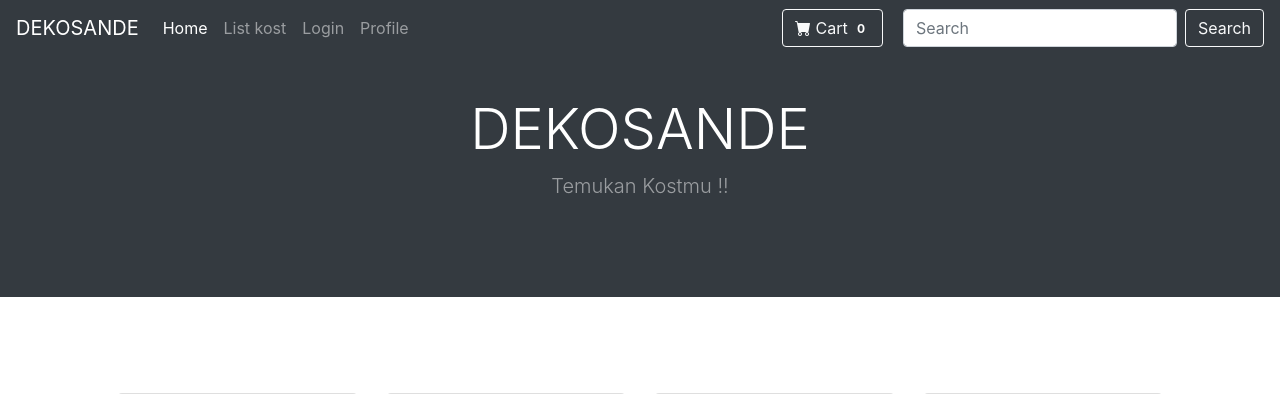
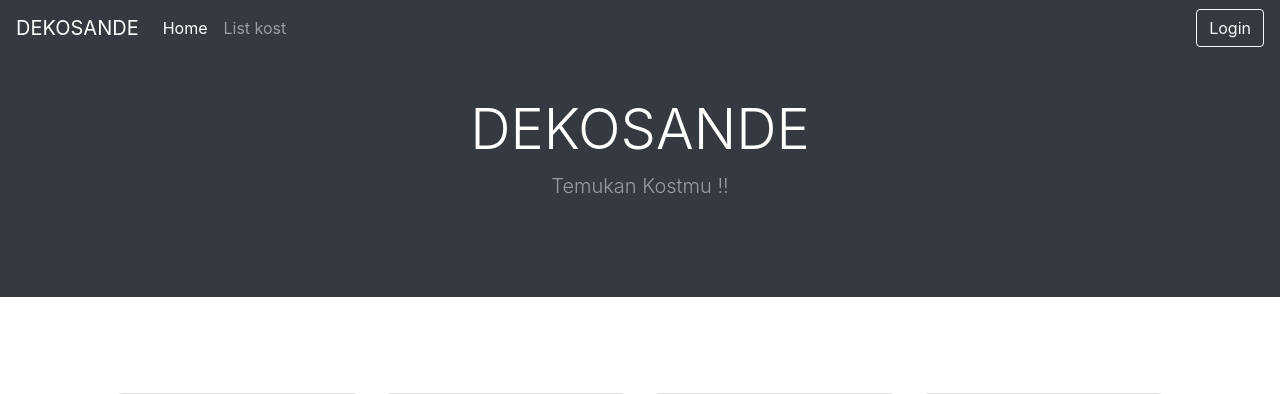
Before and after one commit to kel4if4202/dekosande, a CodeIgniter app: page /dekosande/index.php/welcome/index in a window 1280 px wide. Shown: the top 394 px of the page. Run offline with CodeIgniter, Linux system fonts and the light colour scheme; data comes from the database, SQL or seed files in the repository; grey boxes labelled with a size stand in for pictures from a placeholder-image service; some libraries are stand-ins or nearby versions.

Commit message:
navbar, login, dan session

```diff
--- a/application/views/ProfileView.php
+++ b/application/views/ProfileView.php
@@ -1,9 +1,11 @@
 <!-- Rendi -->
-<div class="py-5">
+<?php $this->load->view('template/Navbar');?>
+
+<div class="py-5 mt-5">
   <div class="container">
     <div class="row">
       <div class="col-md-3 col-12 p-3 p-md-0 d-flex flex-column align-items-center">
-        <img src="<?= base_url('assets/bendi.png') ?>" alt="bendi.png" style="border-radius: 100px; border: 1px solid white; box-shadow: 1px 5px 15px rgba(0, 0, 0, 0.5);" width="200px" height="200px">
+        <img src="<?= base_url('asset/0.jpg') ?>" alt="bendi.png" style="border-radius: 100px; border: 1px solid white; box-shadow: 1px 5px 15px rgba(0, 0, 0, 0.5);" width="200px" height="200px">
         <h3 class="my-3 text-wrap text-center">Profil <?= $this->session->userdata('nama'); ?></h3>
       </div>
       <div class="col-md-9 col-12 p-3 p-md-0 p-3">
--- a/application/views/template/Navbar.php
+++ b/application/views/template/Navbar.php
@@ -14,29 +14,29 @@
                 <li class="nav-item">
                     <a class="nav-link" href="<?= site_url('KostController') ?>">List kost</a>
                 </li>
+            </ul>
+
             <?php if($this->session->userdata('data_login') == False) {?>
-            <li class="nav-item">
-                <a class="nav-link" href="<?= site_url('Welcome/login') ?>">Login</a>
-            </li>
+
+                <a class="btn btn-outline-light" href="<?= site_url('Welcome/login') ?>">Login</a>
+
             <?php } else {?>
-            <li class="nav-item">
-                <a class="nav-link" href="<?= site_url('Welcome/logout') ?>">Logout</a>
-            </li>
-            <?php } ?>
-            <li class="nav-item">
-                <a class="nav-link" href="<?= site_url('Welcome/profile') ?>">Profile</a>
-            </li>
 
-            </ul>
                 <button style="margin-right:20px"class="btn btn-outline-light" type="submit">
                     <i class="bi-cart-fill me-1"></i>
-                Cart
+                        History
                     <span class="badge bg-dark text-white ms-1 rounded-pill">0</span>
                 </button>
-            <form class="form-inline my-2 my-lg-0">
+
+                <!-- <a class="btn btn-outline-light mr-2" href="<?= site_url('Welcome/logout') ?>">Logout</a> -->
+                <a class="btn btn-outline-light " href="<?= site_url('Welcome/profile') ?>">Profile</a>
+
+            <?php } ?>
+
+            <!-- <form class="form-inline my-2 my-lg-0">
             <input class="form-control mr-sm-2" type="search" placeholder="Search" aria-label="Search">
             <button class="btn btn-outline-light my-2 my-sm-0" type="submit">Search</button>
-            </form>
+            </form> -->
         </div>
     </nav>
 </div>
```
Lines whose indentation alone changed are shown as unchanged.
